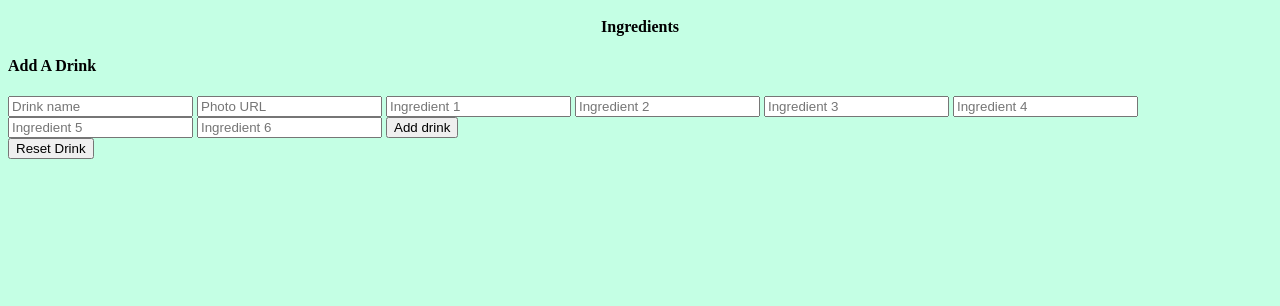
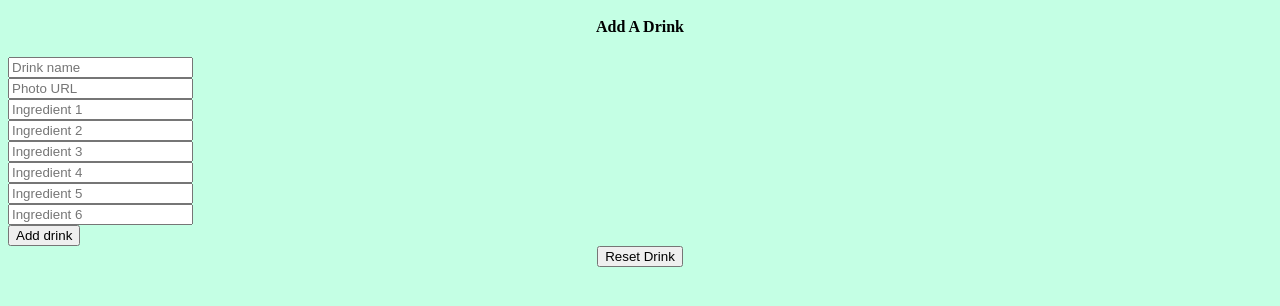
Before and after one commit to WAB0003/Phase-1-Project-CocktailMenu, a plain HTML site: page index.html in a window 1280 px wide. Both pictures are taken after a click on the button "Reset Drink". Shown: the part 424-730 px from the top of the page. Drawn offline with Linux system fonts and the light colour scheme; no server answers.

Commit message:
submit button done. everything centered

```diff
--- a/index.html
+++ b/index.html
@@ -25,7 +25,7 @@
         alt="Drink Name"
       />
     </div>
-    <h4 id="ingredientsTitle">Ingredients</h4>
+    <h4 id="ingredientsTitle"></h4>
     <div id="ingredients"></div>
 
     </p>
--- a/index.js
+++ b/index.js
@@ -9,11 +9,12 @@ fetch(BASE_API)
         })
     });
 
-document.getElementById("drink-form").addEventListener('submit', addNewDrink);
-
-
 //*Create a Global Variable for the Drinklist area in our HTML
 const drinkList = document.querySelector("#drink-list")
+const ingredientsTitle = document.querySelector("#ingredientsTitle")
+const ingredientList = document.querySelector("#ingredients")
+const drinkForm = document.getElementById("drink-form")
+const centerImage  = document.querySelector('#image')
 
 //!Create a function that takes and Drink Object and adds a it to the top Drink List
 const addToDrinkMenu = (drinkObj) => {
@@ -41,13 +42,10 @@ const addToDrinkMenu = (drinkObj) => {
 
 //! This is the break out RenderImage function
     const renderImage = (drinkImg,drinkObj) => {
-        const centerImage  = document.querySelector('#image')
         drinkImg.addEventListener('click', (event) => {
             //create an ingredients Title
-            // const detailInfo = document.querySelector("#detailed-info")
-            // const ingredientsTitle = document.createElement("h4")
-            // ingredientsTitle.textContent = "Ingredients"
-            // detailInfo.append(ingredientsTitle)
+            ingredientsTitle.textContent = "Ingredients"
+
 
 
             centerImage.src = event.target.src
@@ -57,7 +55,6 @@ const addToDrinkMenu = (drinkObj) => {
             drinkName.textContent = drinkObj.strDrink
 
             //add ingredients to the detail section
-            const ingredientList = document.querySelector("#ingredients")
             ingredientList.innerHTML = "";
 
             const ingredientArray = [drinkObj.strIngredient1, drinkObj.strIngredient2, drinkObj.strIngredient3, drinkObj.strIngredient4, drinkObj.strIngredient5, drinkObj.strIngredient6, drinkObj.strIngredient7]
@@ -103,7 +100,8 @@ const addToDrinkMenu = (drinkObj) => {
         })
     }
 
-
+//Create an Event Listener for the Form
+drinkForm.addEventListener('submit', addNewDrink);
 
 // Tom workspace
 
@@ -125,11 +123,17 @@ function addNewDrink(event) {
         strIngredient5: event.target["ingredient-5"].value,
         strIngredient6: event.target["ingredient-6"].value,
     }
+    drinkForm.reset()
     console.log(newDrink)
     addToDrinkMenu(newDrink)
+}
 
-// function formReset(newDrink)
-// document.getElementById("reset-btn").value.reset();
 
-// formReset()
-}
+//! Creating reset button
+const resetBtn = document.getElementById("reset-btn")
+resetBtn.addEventListener("click",e => {
+    drinkForm.reset()
+    centerImage.src = "https://i2.wp.com/whatagirleats.com/wp-content/uploads/2017/06/Top-shot-Marg-Bar-2-hands.jpg"
+    ingredientsTitle.textContent= ""
+    ingredientList.innerHTML = ""
+})
--- a/stylesheet.css
+++ b/stylesheet.css
@@ -1,5 +1,6 @@
 html, body {
     background-color: rgb(196, 255, 228);
+    text-align: center;
 }
 
 .logo {
@@ -40,3 +41,10 @@ html, body {
     text-align: center;
     vertical-align: center;
 }
+
+#drink-form {
+    text-align: center;
+    display: flex;
+    flex-direction: column;
+    align-items: flex-start;
+}
```
Lines whose indentation alone changed are shown as unchanged.
